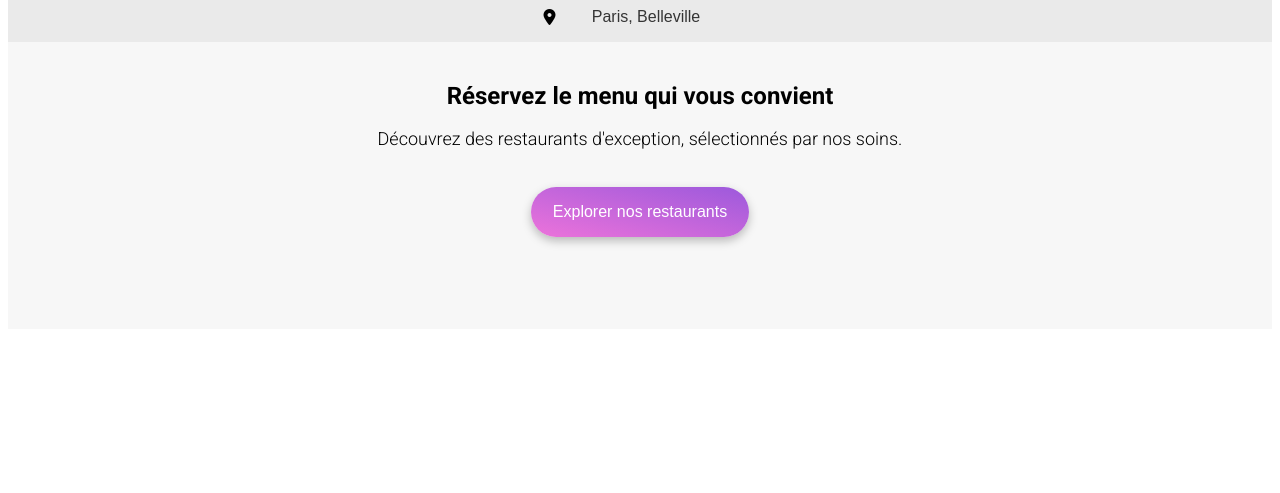
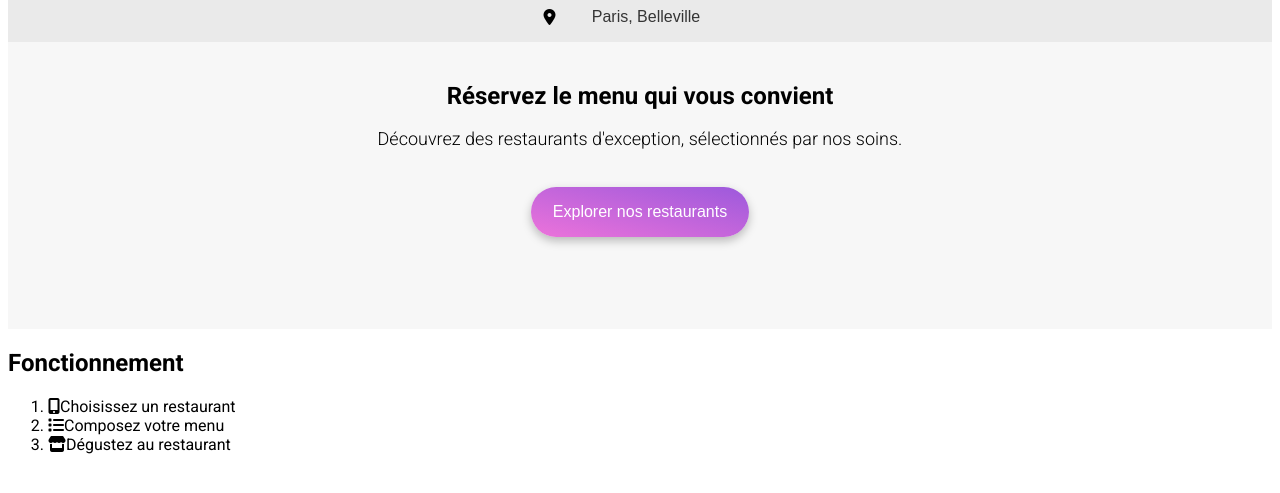
Before and after one commit to lululecactus/Projet_4, a plain HTML site: page index.html in a window 1280 px wide. Shown: the part 79-572 px from the top of the page. Drawn offline with Linux system fonts and the light colour scheme; a web font is replaced by a local one.

Commit message:
ajout du HTML de la section fonctionnement

```diff
--- a/index.html
+++ b/index.html
@@ -41,6 +41,18 @@
             </a>
         </div>
 
+        <!-- functioning -->
+        <section class="functioning">
+            <h2 class="functioning__title">Fonctionnement</h2>
+            <div>
+                <ol class="functioning__list">
+                    <li class="functioning__items"><i class="fa-solid fa-mobile-screen-button"></i>Choisissez un restaurant</li>
+                    <li class="functioning__items"><i class="fa-solid fa-list"></i>Composez votre menu</li>
+                    <li class="functioning__items"><i class="fa-solid fa-store"></i>Dégustez au restaurant</li>
+                </ol>
+            </div>
+        </section>
+
     </main>
 
 </body>
--- a/sass/pages/_home.scss
+++ b/sass/pages/_home.scss
@@ -6,6 +6,4 @@
     text-align: center;
     background-color: #F7F7F7;
     height: 287px;
-
-
 }
```
